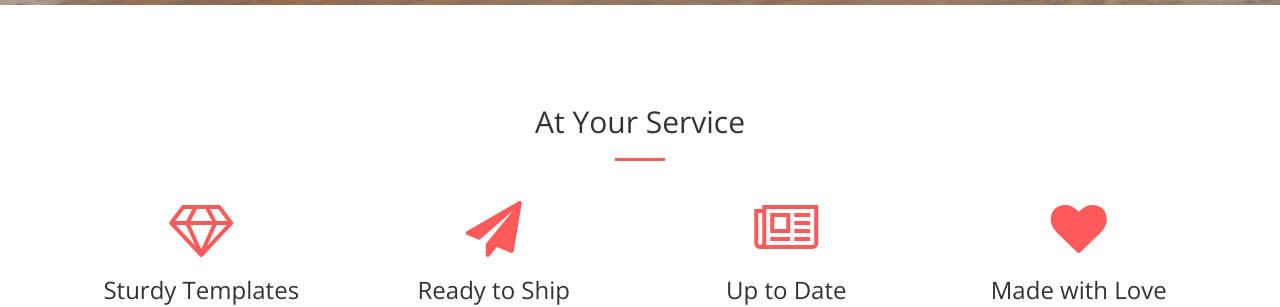
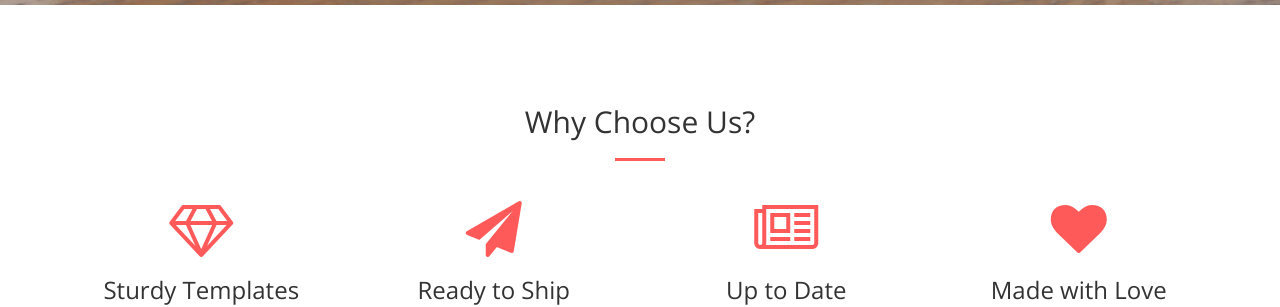
Before and after one commit to jeremiahh1198/jharveydesigns, a Jekyll site: the page built from index.html, in a window 1280 px wide and 900 px high, scrolled down 787 px. Shown: the part 159-466 px from the top of the window. Built offline with Jekyll 4.4.1, drawn with Linux system fonts in a browser that asks for light colours.

Commit message:
Update services.html

```diff
--- a/_includes/services.html
+++ b/_includes/services.html
@@ -2,7 +2,7 @@
     <div class="container">
         <div class="row">
             <div class="col-lg-12 text-center">
-                <h2 class="section-heading">At Your Service</h2>
+                <h2 class="section-heading">Why Choose Us?</h2>
                 <hr class="primary">
             </div>
         </div>
```
